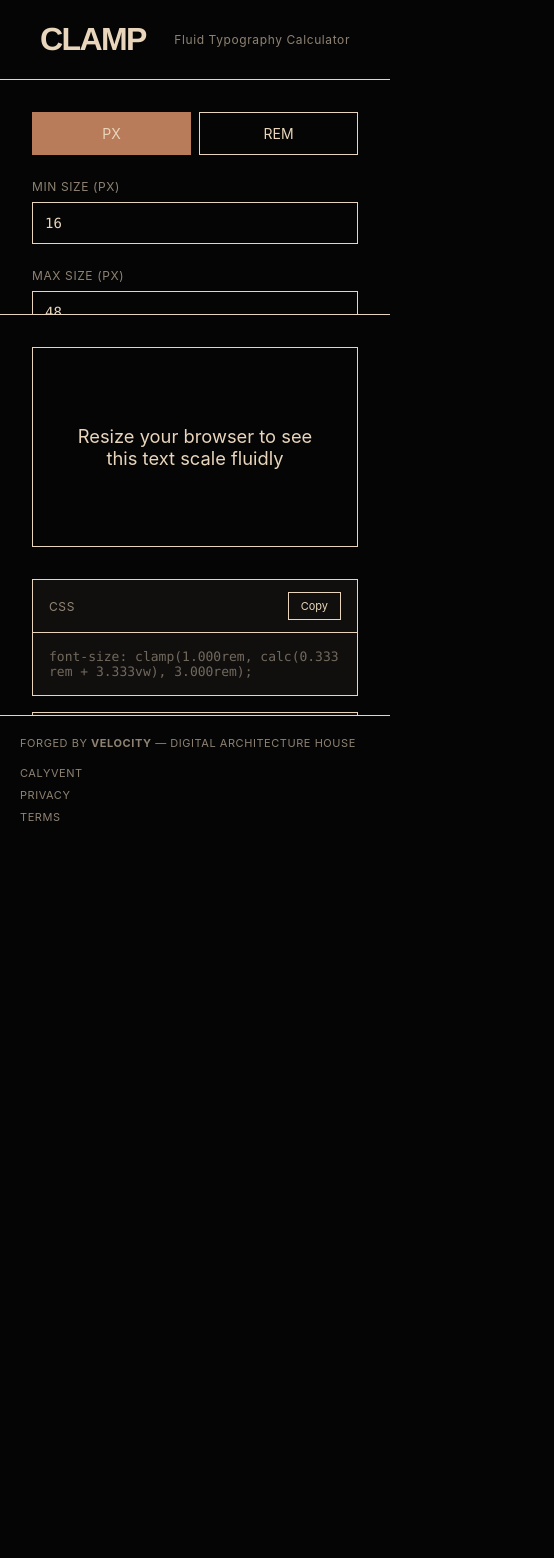
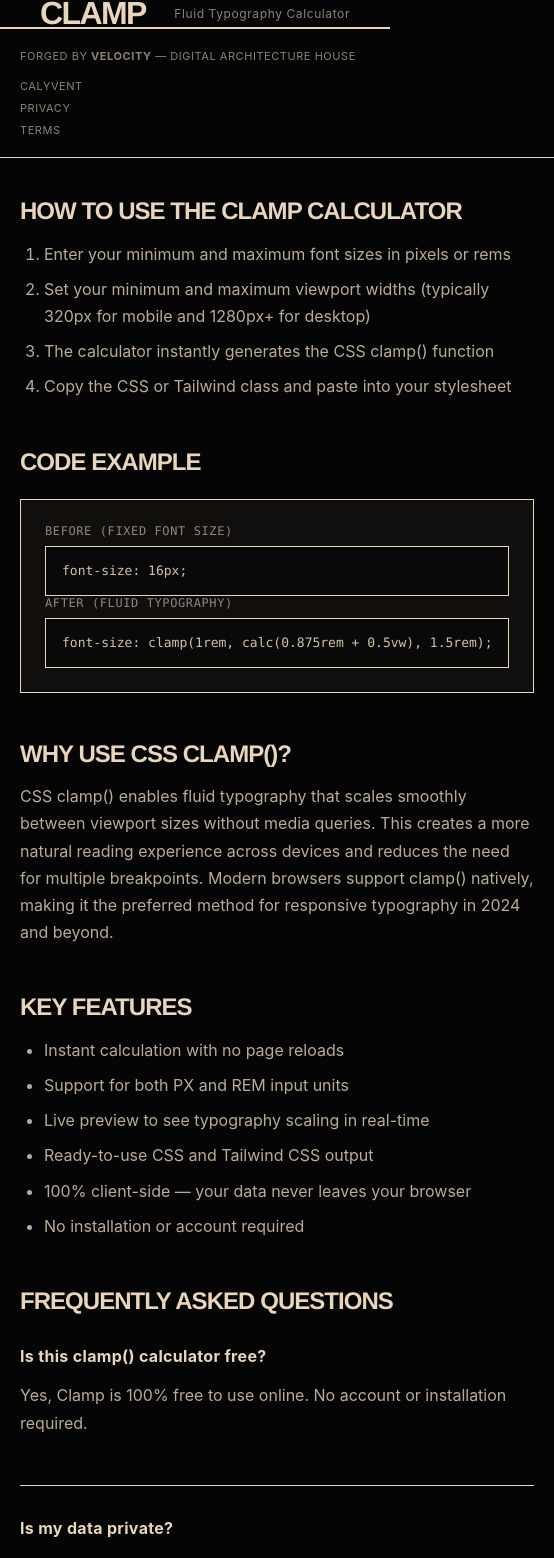
Before and after one commit to BenGurWaves/clamp-calyvent, a React (Vite) app: page / in a window 390 px wide. Shown: the top 1558 px of the page, 554 px wide, since content can reach past the window. Before the commit the page ends 844 px from the top, so only its background shows below. Built offline with nearby package versions, Linux system fonts and the light colour scheme.

Commit message:
Add SEO content section with H2 headings, code examples, and FAQ

```diff
--- a/src/App.css
+++ b/src/App.css
@@ -311,3 +311,110 @@
     gap: 8px;
   }
 }
+
+.seo-content {
+  max-width: 760px;
+  margin: 0 auto;
+  padding: 60px 40px;
+  border-top: var(--rule) solid var(--parchment-cream);
+}
+
+.seo-content h2 {
+  font-family: var(--display);
+  font-size: 28px;
+  font-weight: 700;
+  letter-spacing: -0.04em;
+  line-height: 1.1;
+  color: var(--parchment-cream);
+  margin: 48px 0 16px;
+  text-transform: uppercase;
+}
+
+.seo-content h2:first-child {
+  margin-top: 0;
+}
+
+.seo-content h3 {
+  font-family: var(--interface);
+  font-size: 16px;
+  font-weight: 700;
+  letter-spacing: 0.02em;
+  color: var(--parchment-cream);
+  margin: 24px 0 8px;
+}
+
+.seo-content p,
+.seo-content li {
+  font-family: var(--interface);
+  font-size: 16px;
+  line-height: 1.7;
+  color: var(--parchment-cream);
+  opacity: 0.8;
+  margin-bottom: 16px;
+}
+
+.seo-content ol,
+.seo-content ul {
+  margin: 16px 0;
+  padding-left: 24px;
+}
+
+.seo-content li {
+  margin-bottom: 8px;
+}
+
+.code-example {
+  margin: 24px 0;
+  padding: 24px;
+  background: rgba(232, 213, 188, 0.05);
+  border: var(--rule) solid var(--parchment-cream);
+}
+
+.code-example__label {
+  font-family: var(--mono);
+  font-size: 12px;
+  letter-spacing: 0.05em;
+  color: var(--parchment-cream);
+  opacity: 0.6;
+  text-transform: uppercase;
+  margin-bottom: 8px;
+}
+
+.code-example pre {
+  margin: 0;
+  padding: 16px;
+  background: rgba(5, 5, 5, 0.5);
+  border: var(--rule) solid var(--parchment-cream);
+  overflow-x: auto;
+}
+
+.code-example code {
+  font-family: var(--mono);
+  font-size: 13px;
+  color: var(--parchment-cream);
+  opacity: 0.9;
+}
+
+.faq {
+  margin-top: 32px;
+}
+
+.faq-item {
+  margin-bottom: 32px;
+  padding-bottom: 32px;
+  border-bottom: var(--rule) solid var(--parchment-cream);
+}
+
+.faq-item:last-child {
+  border-bottom: none;
+}
+
+@media (max-width: 768px) {
+  .seo-content {
+    padding: 40px 20px;
+  }
+
+  .seo-content h2 {
+    font-size: 24px;
+  }
+}
--- a/src/App.jsx
+++ b/src/App.jsx
@@ -242,6 +242,57 @@ function App() {
           <a href="/terms.html">Terms</a>
         </div>
       </footer>
+
+      <section className="seo-content">
+        <h2>How to Use the Clamp Calculator</h2>
+        <ol>
+          <li>Enter your minimum and maximum font sizes in pixels or rems</li>
+          <li>Set your minimum and maximum viewport widths (typically 320px for mobile and 1280px+ for desktop)</li>
+          <li>The calculator instantly generates the CSS clamp() function</li>
+          <li>Copy the CSS or Tailwind class and paste into your stylesheet</li>
+        </ol>
+
+        <h2>Code Example</h2>
+        <div className="code-example">
+          <div className="code-example__label">Before (Fixed Font Size)</div>
+          <pre><code>font-size: 16px;</code></pre>
+          <div className="code-example__label">After (Fluid Typography)</div>
+          <pre><code>font-size: clamp(1rem, calc(0.875rem + 0.5vw), 1.5rem);</code></pre>
+        </div>
+
+        <h2>Why Use CSS Clamp()?</h2>
+        <p>CSS clamp() enables fluid typography that scales smoothly between viewport sizes without media queries. This creates a more natural reading experience across devices and reduces the need for multiple breakpoints. Modern browsers support clamp() natively, making it the preferred method for responsive typography in 2024 and beyond.</p>
+
+        <h2>Key Features</h2>
+        <ul>
+          <li>Instant calculation with no page reloads</li>
+          <li>Support for both PX and REM input units</li>
+          <li>Live preview to see typography scaling in real-time</li>
+          <li>Ready-to-use CSS and Tailwind CSS output</li>
+          <li>100% client-side — your data never leaves your browser</li>
+          <li>No installation or account required</li>
+        </ul>
+
+        <h2>Frequently Asked Questions</h2>
+        <div className="faq">
+          <div className="faq-item">
+            <h3>Is this clamp() calculator free?</h3>
+            <p>Yes, Clamp is 100% free to use online. No account or installation required.</p>
+          </div>
+          <div className="faq-item">
+            <h3>Is my data private?</h3>
+            <p>Absolutely. All calculations happen in your browser. Your typography values are never uploaded or stored on any server.</p>
+          </div>
+          <div className="faq-item">
+            <h3>What is CSS clamp()?</h3>
+            <p>CSS clamp() is a function that sets a minimum, preferred, and maximum size for a property, enabling fluid typography that scales smoothly between viewport sizes.</p>
+          </div>
+          <div className="faq-item">
+            <h3>Can I use this for Tailwind CSS?</h3>
+            <p>Yes! The calculator generates Tailwind CSS classes using the arbitrary value syntax (e.g., text-[clamp(...)]), which works in Tailwind v3 and later.</p>
+          </div>
+        </div>
+      </section>
     </div>
   )
 }
```
